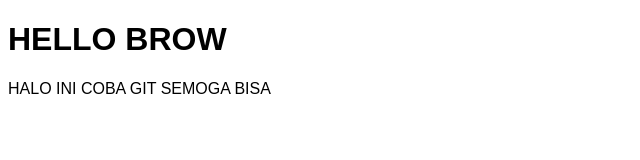
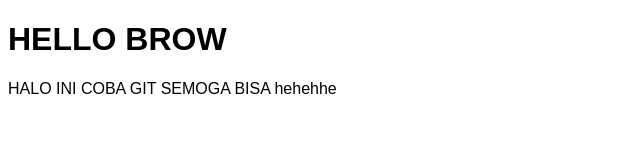
Before and after one commit to Xneine/cobagit, a plain HTML site: page index.html in a window 1280 px wide. Shown: the full height of the page, 0-640 px from the left. Drawn offline with Linux system fonts and the light colour scheme.

Commit message:
Update index.html

```diff
--- a/index.html
+++ b/index.html
@@ -10,6 +10,7 @@
     <h1>HELLO BROW</h1>
     <p>
         HALO INI COBA GIT SEMOGA BISA
+        hehehhe
     </p>
 </body>
 </html>
```
